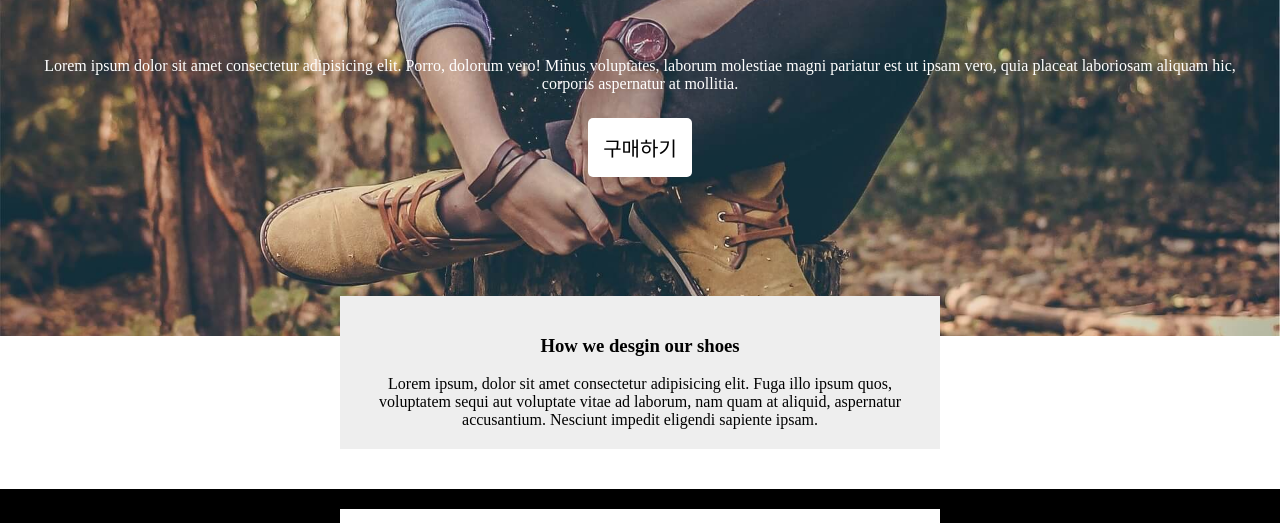
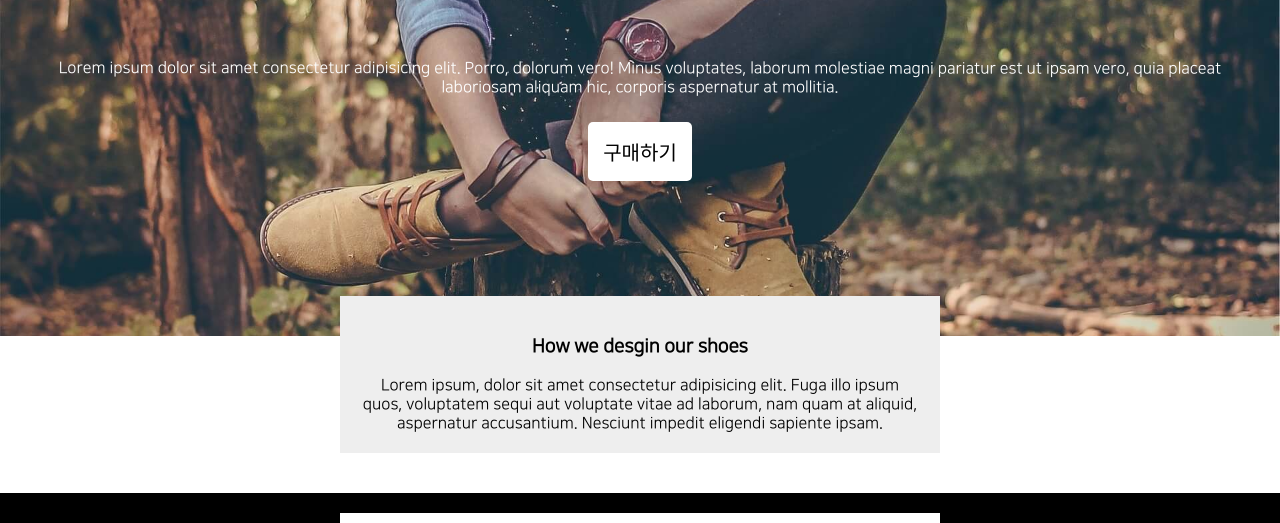
Before and after one commit to gyueunnim/html-css-practice, a plain HTML site: page layout2.html in a window 1280 px wide. Shown: the part 164-687 px from the top of the page. Drawn offline with Linux system fonts and the light colour scheme.

Commit message:
중급모듈: HTML CSS 웹폰트 넣는 법과 안티앨리어싱

```diff
--- /dev/null
+++ b/css/font-test.css
@@ -0,0 +1,38 @@
+@font-face {
+    font-family: 'nanumsquare';
+    src: url(./font/NanumSquareR.woff);
+}
+
+/* 한글폰트는 사이즈 너무 큼 -> 로딩 시간 커짐 */
+/* 한글폰트는 1~2개만 사용하기... */
+/* 용량을 줄이기 위해선 웹용인 .woff를 사용하자 */
+
+
+div, input, textarea {
+    box-sizing: border-box;
+}
+
+body {
+    margin: 0px;
+    font-family: 'nanumsquare', 'gulim';
+    /* font-weight: 900; */
+    /* font-weight는 그냥 주면 이쁘지 않음 */
+    /* nanumsquareB를 써야한다 (Bold) */
+
+    /* gulim은 crips가 발생 -> 글자 깨진다 */
+    /* 폰트를 부드럽게 처리하려면 회전시키야 한다 */
+    /* 맥은 알아서 글자를 부드럽게 해준다. */
+}
+
+p, h4, h3, h2, h1, span {
+    transform: rotate(0.03deg);
+}
+
+/* @font-face {
+    font-family: 'nanumsquareB';
+    font-weight: 900;
+    src: url(./font/NanumSquareB.woff);
+} */
+
+/* 호환성을 위해선 eot 등 더 추가 구성 필요 */
+/* Google Fonts는 폰트파일을 호스팅해준다 - 구글이 해줌*/
--- a/layout2.html
+++ b/layout2.html
@@ -5,8 +5,9 @@
     <title>Document</title>
     <link rel="stylesheet" href="./css/main.css">
     <link rel="stylesheet" href="./css/hw.css">
+    <link rel="stylesheet" href="./css/font-test.css">
 </head>
-<body style="margin: 0px;">
+<body>
 
     <div class="main-background">
         <h4 class="main-title">Buy Our Shoes!</h4>
```
Also changed, not shown: css/font/NanumSquareB.woff (added), css/font/NanumSquareR.woff (added).
